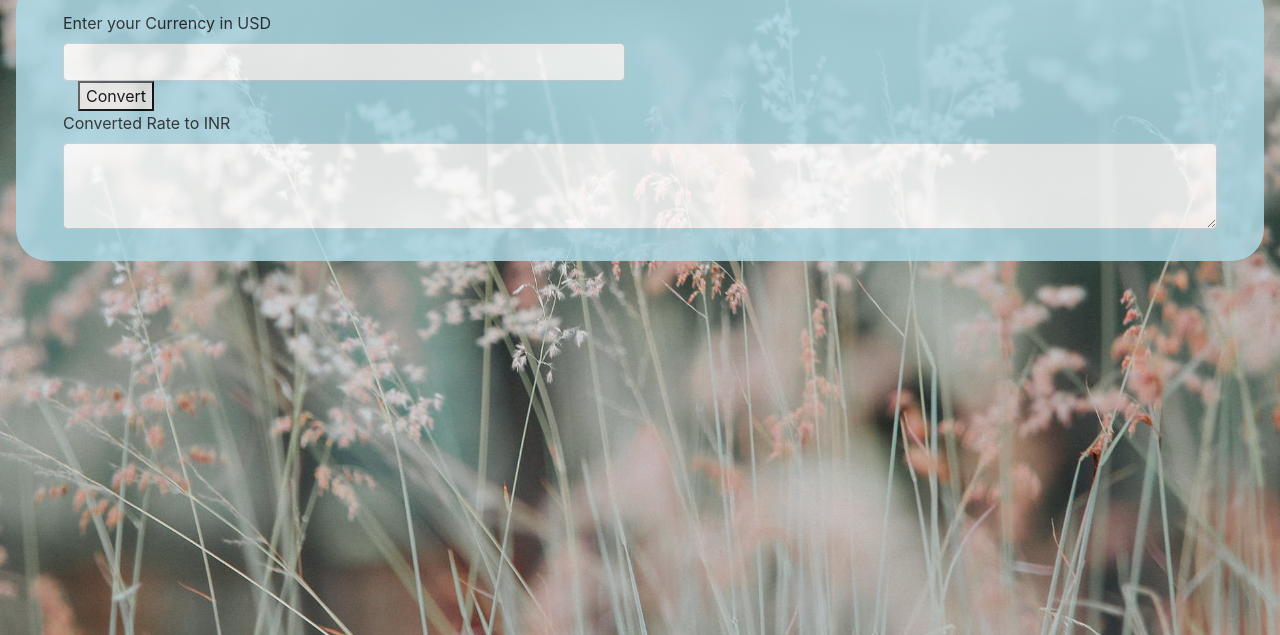
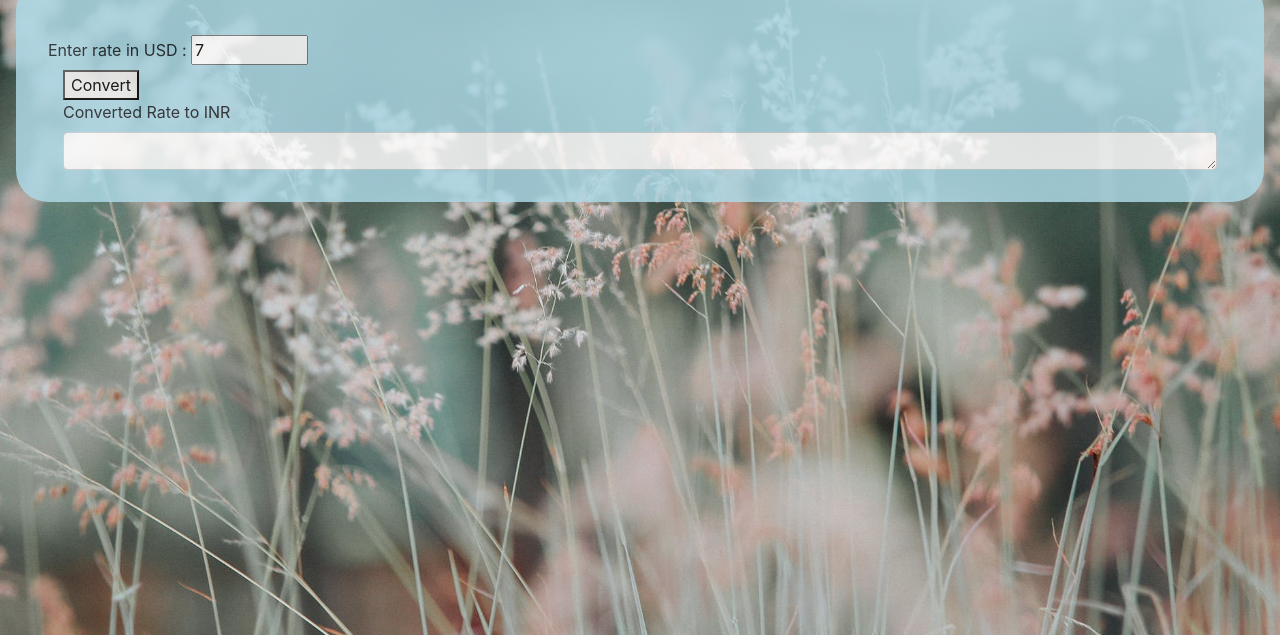
Before and after one commit to mohanpratapa/Assignment-P2, a plain HTML site: page My app.html in a window 1280 px wide. Shown: the part 165-800 px from the top of the page. Drawn offline with nearby package versions, Linux system fonts and the light colour scheme.

Commit message:
code modified

```diff
--- a/My app.html
+++ b/My app.html
@@ -45,23 +45,24 @@
                   </h1>
                   <section class="contact-wrap">
                     <form action="" class="contact-form">
-                      <div class="col-sm-6">
-                        <div class="input-block">
-                          <label for="">Enter your Currency in USD </label>
-                          <input type="text" class="form-control">
-                        </div>
+                      <fieldset class="mt-4">
+                        <label for="firstNumber">Enter rate in USD :</label>
+                        <input id="firstNumber" type="number" min="1" max="10000" value=7>
+                        <span id="firstWarning" class="text-danger"></span>
+                      </fieldset>
 
                         <div class="col-sm-12">
-                            <button class="square-button">Convert</button>
+                            <button class="result">Convert</button>
                           </div>
 
                       </div>
                       <div class="col-sm-12">
                         <div class="input-block textarea">
                           <label for="">Converted Rate to INR</label>
-                          <textarea rows="3" type="text" class="form-control"></textarea>
+                          <textarea rows="1" type="text" class="form-control"></textarea>
                         </div>
                       </div>
 
                     </form>
                   </section>
+                  <script src="USDTOINR.js"></script>
```
Also changed, not shown: index.html (+1 -0 lines).
